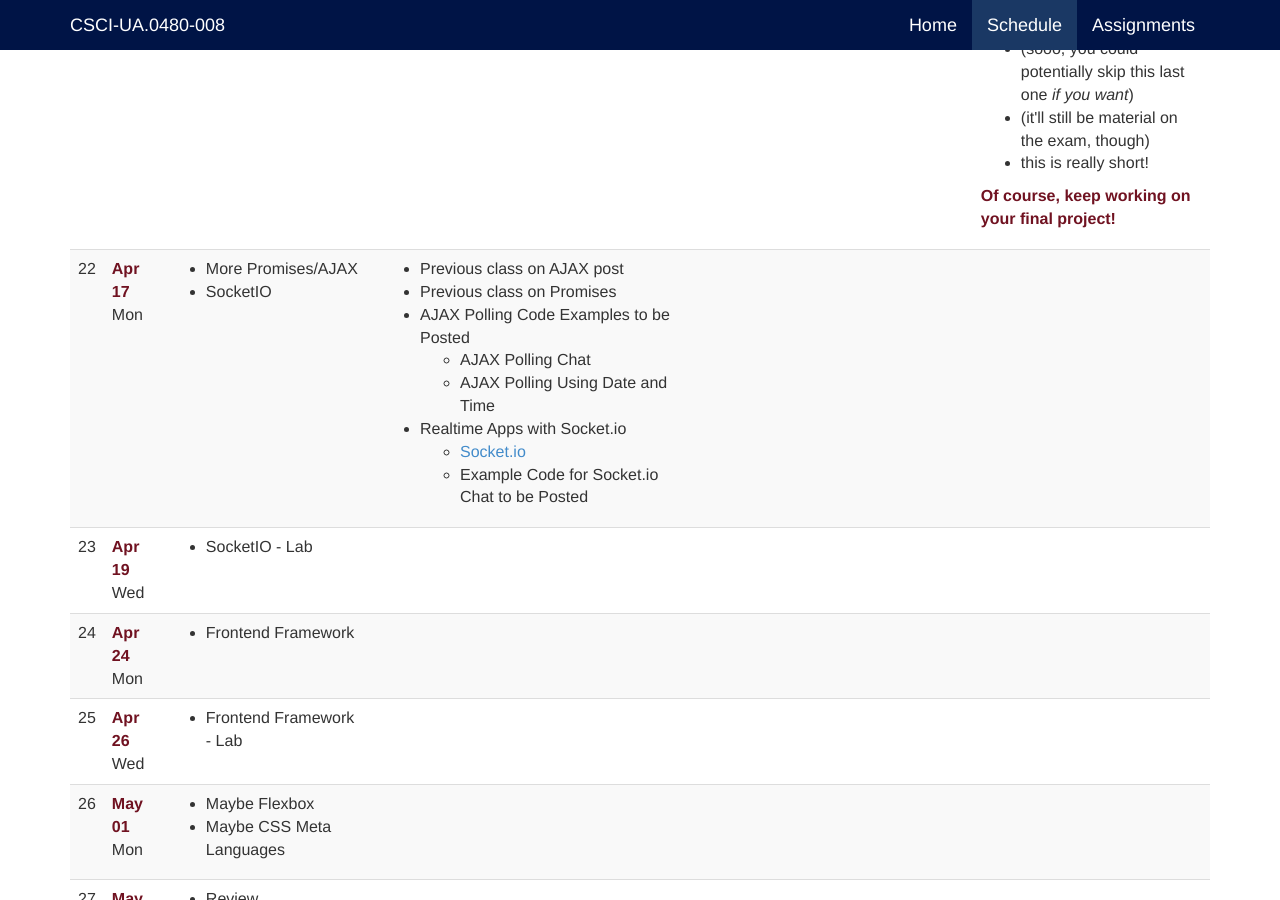
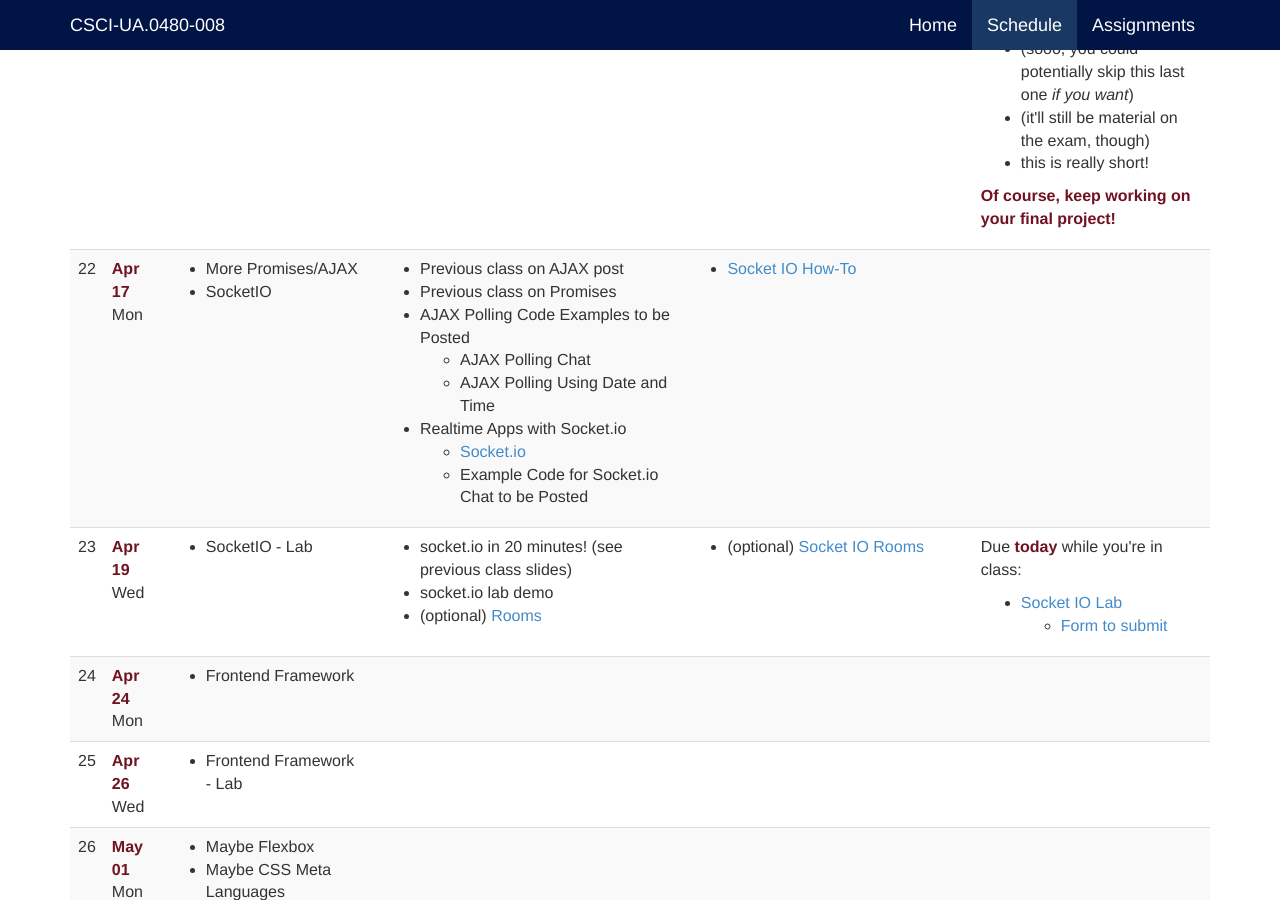
Before and after one commit to foureyes/csci-ua.0480-spring2017-008, a Jekyll site: the page built from schedule.markdown, in a window 1280 px wide and 900 px high, scrolled down 6937 px. Built offline with Jekyll 4.4.1, drawn with Linux system fonts in a browser that asks for light colours.

Commit message:
add class 23

```diff
--- a/_includes/schedule/22.markdown
+++ b/_includes/schedule/22.markdown
@@ -33,6 +33,9 @@
 * Chapter
 * Chapter
 -->
+
+* [Socket IO How-To](http://socket.io/docs/)
+
 </td>
 	<td markdown="block">
 <!--
--- a/_includes/schedule/23.markdown
+++ b/_includes/schedule/23.markdown
@@ -1,6 +1,15 @@
 	<td markdown="block">
 
-* <strike>[Flexbox](slides/22/flexbox.html)</strike> (skipped)
+{% comment %}
+* [es6/es2015/esnext](slides/25/es6.html)
+* [Solution to Socket.io Lab](https://github.com/nyu-csci-ua-0480-001-fall-2016/examples/blob/master/class25/socketio-racer-and-grid/racer-app.js)
+* [More Example Code for Socket.io](https://github.com/nyu-csci-ua-0480-001-fall-2016/examples/blob/master/class25/socketio-racer-and-grid/grid-app.js)
+{% endcomment %}
+
+* socket.io in 20 minutes! (see previous class slides)
+* socket.io lab demo
+* (optional) [Rooms](slides/25/socketio-rooms.html)
+
 
 {% comment %}
 * (from forever ago) [CSS](slides/19/css.html)
@@ -30,9 +39,14 @@
 * Chapter
 * Chapter
 -->
+
+* (optional) [Socket IO Rooms](http://socket.io/docs/rooms-and-namespaces/)
+
 </td>
 	<td markdown="block">
-Due Friday, December 2nd
+Due __today__ while you're in class:
 
-* [Milestone #3](final-project.html#milestone3)
+* [Socket IO Lab](homework/socket-io-lab.html)
+    * [Form to submit](https://docs.google.com/a/nyu.edu/forms/d/e/1FAIpQLSdmF51oafE7ehLw56EPxg5nV5YxizkJef-W6Loh59qncR2xWg/viewform)
+
 </td>
--- a/_includes/schedule/26.markdown
+++ b/_includes/schedule/26.markdown
@@ -1,4 +1,6 @@
 	<td markdown="block">
+* <strike>[Flexbox](slides/22/flexbox.html)</strike> (skipped)
+
 * [React Basics](slides/26/react.html)
 * [React Revisited](slides/26/react-webpack.html)
 * [React and Express / Using Webpack](slides/26/react-webpack-continued.html)
--- a/schedule.markdown
+++ b/schedule.markdown
@@ -360,9 +360,7 @@ flexbox, etc from old 24
 show react basics
 {% endcomment %}
 </td>
-<td></td><td></td><td markdown="block"></td>{% comment %}
 {% include schedule/23.markdown %}
-{% endcomment %}
 </tr>
 
 
```
Also changed, not shown: homework/socket-io-lab.markdown (+77 -20 lines).
